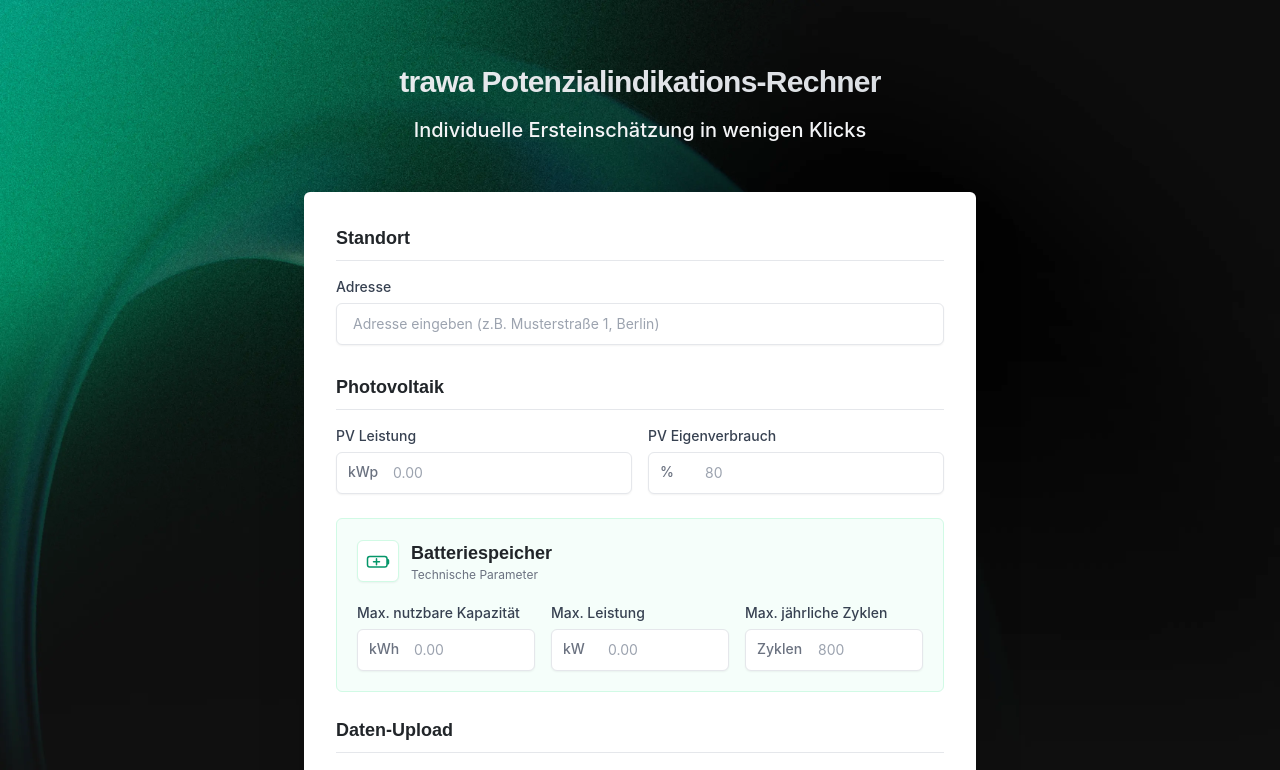
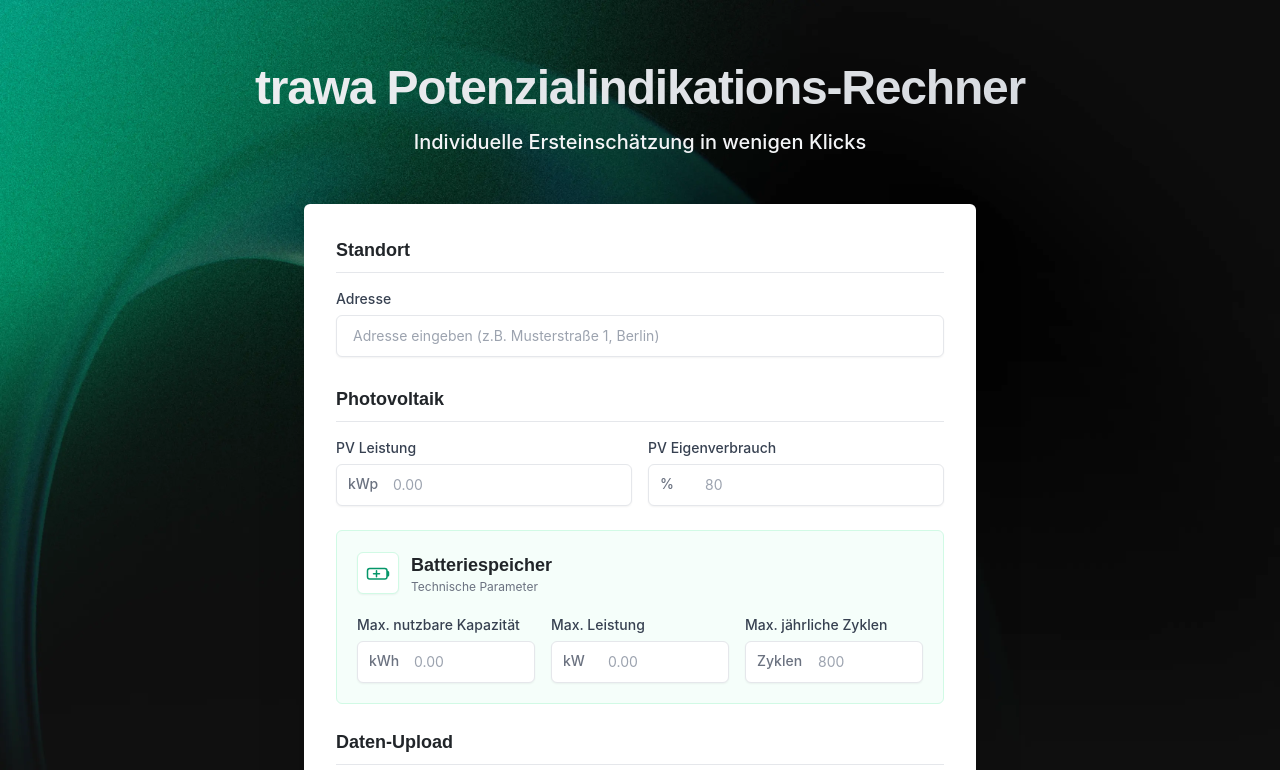
Before and after one commit to radmilarad/babyflex, a React (Vite) app in the folder frontend/: page / in a window 1280 px wide. Shown: the top 770 px of the page. Built offline with nearby package versions, Linux system fonts and the light colour scheme.

Commit message:
update units

```diff
--- a/frontend/src/App.tsx
+++ b/frontend/src/App.tsx
@@ -86,7 +86,7 @@
              style={{ backgroundImage: `url(${backgroundImage})` }}>
 
             <div className="pt-16 text-center">
-                <h1 className="text-5xl md:text-3xl font-extrabold text-transparent bg-clip-text bg-gradient-to-r from-gray-100 to-gray-300 tracking-tight mb-4">
+                <h1 className="text-lg sm:text-2xl md:text-5xl font-extrabold text-transparent bg-clip-text bg-gradient-to-r from-gray-100 to-gray-300 tracking-tight mb-4">
                     trawa Potenzialindikations-Rechner
                 </h1>
                 <p className="text-xl text-gray-100 font-medium">Individuelle Ersteinschätzung in wenigen Klicks</p>
```
